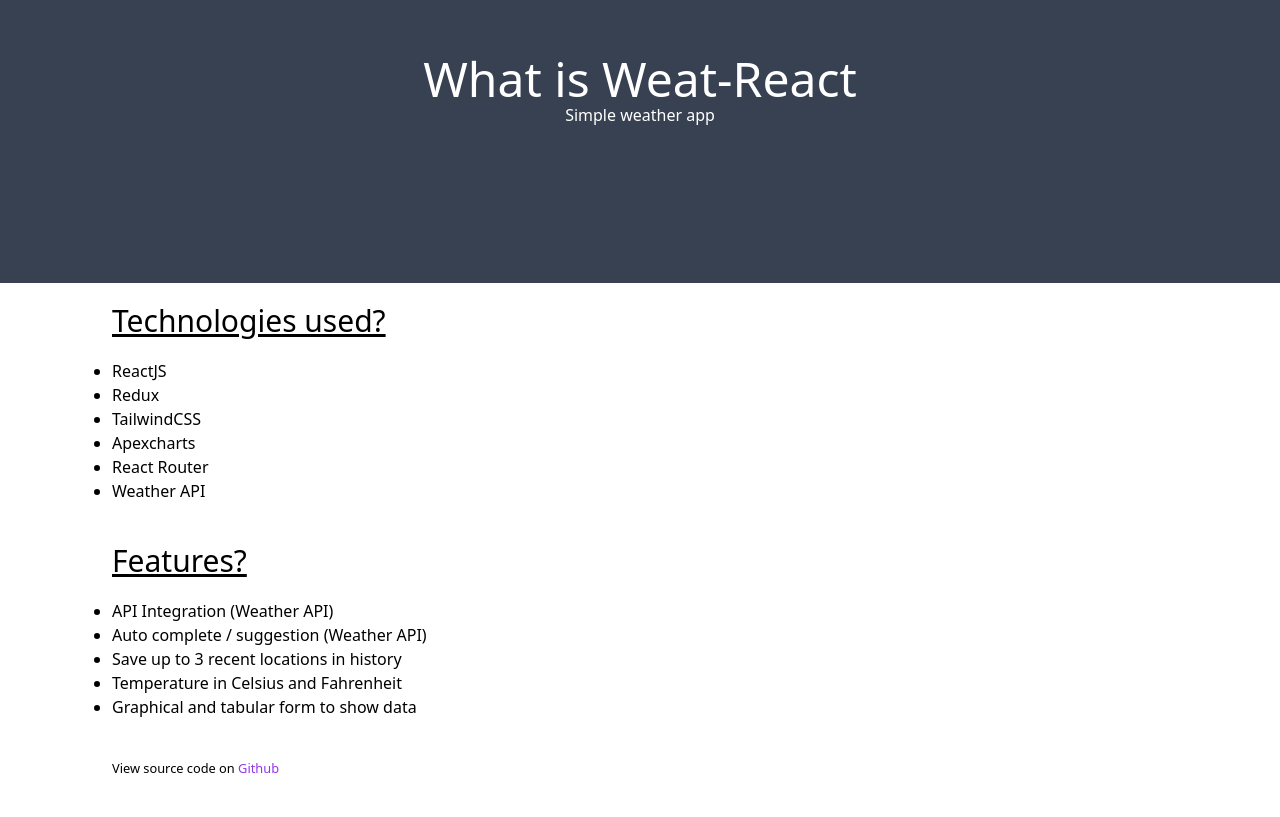
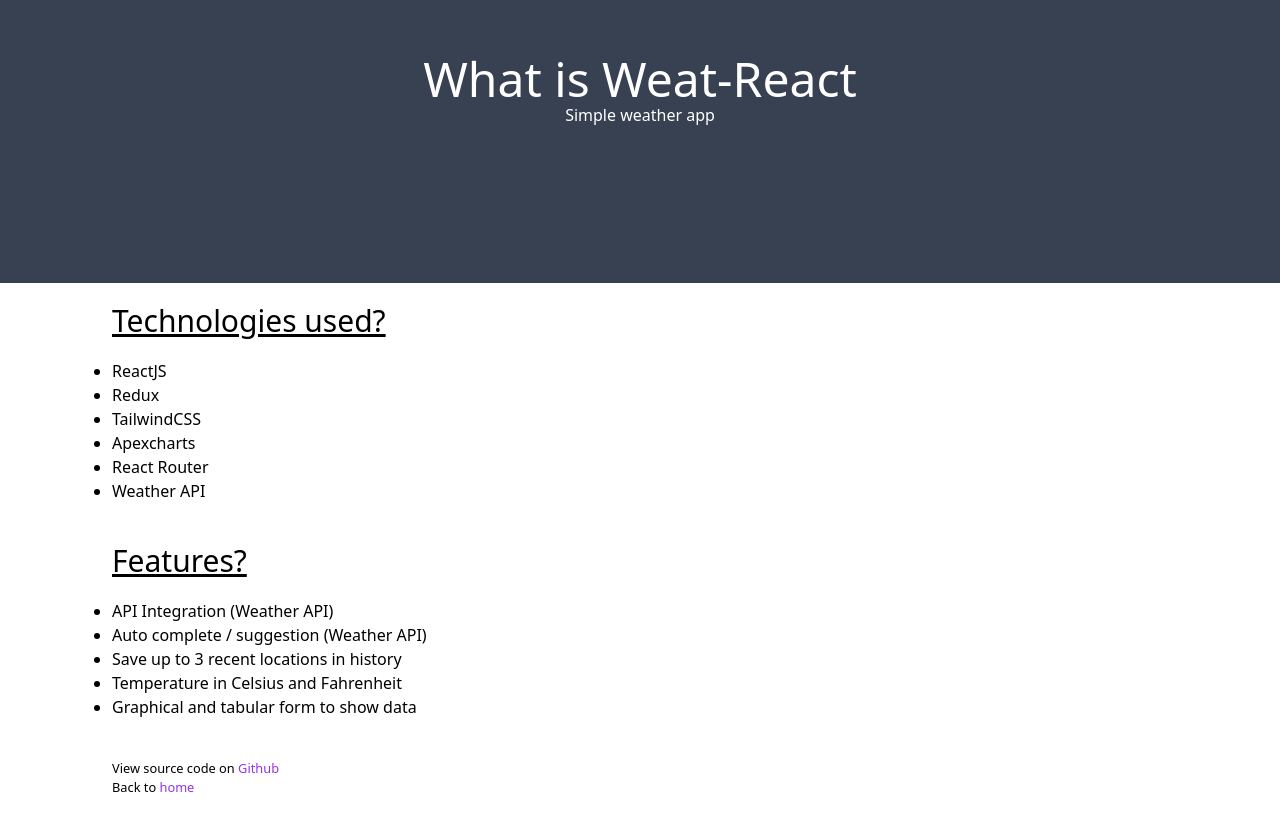
Before and after one commit to Atif-Bashir-1998/Weat-React, a React (Create React App) app: page /about in a window 1280 px wide. Shown: the part 101-918 px from the top of the page. Built offline with nearby package versions, Linux system fonts and the light colour scheme.

Commit message:
back to home link added

```diff
--- a/src/views/About.js
+++ b/src/views/About.js
@@ -1,4 +1,5 @@
 import React from 'react'
+import { Link } from 'react-router-dom'
 
 function About() {
   return (
@@ -32,7 +33,10 @@ function About() {
           </ul>
         </div>
 
-        <small>View source code on <a className='text-purple-600' href='https://github.com/Atif-Bashir-1998/Weat-React' target='_blank'>Github</a></small>
+        <div className='flex flex-col'>
+          <small>View source code on <a className='text-purple-600' href='https://github.com/Atif-Bashir-1998/Weat-React' target='_blank'>Github</a></small>
+          <small>Back to <Link to='/' className='text-purple-600'>home</Link></small>
+        </div>
       </section>
 
     </div>
```
